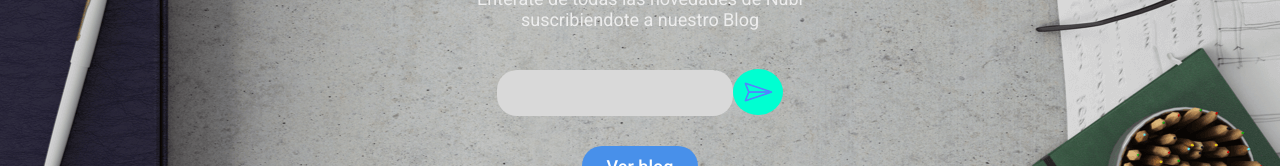
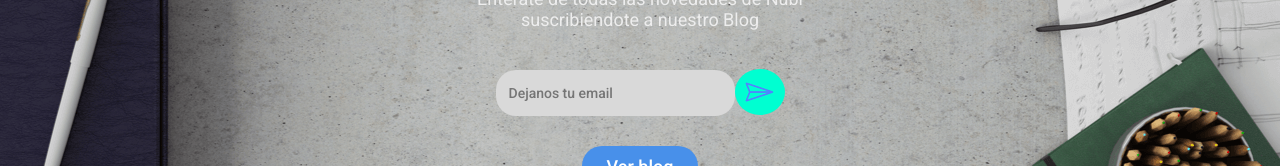
Before and after one commit to jonathanlevrero/NubiProyecto, a React (Create React App) app in the folder nubilanding/: page / in a window 1280 px wide. Shown: the part 189-355 px from the top of the page. Built offline with nearby package versions, Linux system fonts and the light colour scheme.

Commit message:
en estilos agregue mas espacio en el padding del input y en form.js le agregue la tag placeholder

```diff
--- a/nubilanding/src/components/blog/form.js
+++ b/nubilanding/src/components/blog/form.js
@@ -7,7 +7,7 @@ class Form extends React.Component{
         return(
             <form   className={styles.formContenedor}>
                         {/*<label htmlFor="email">Dejanos tu email</label>*/}
-                        <input type="email" className={styles.input}></input>
+                        <input type="email" placeholder="Dejanos tu email" className={styles.input}></input>
                         <botton type="submit" className={styles.enviar}></botton>
             </form>
         )
--- a/nubilanding/src/components/blog/styles.module.scss
+++ b/nubilanding/src/components/blog/styles.module.scss
@@ -45,10 +45,11 @@
     font-size: 14px;
     color: #6A6A6A;
     background-color:#D9D9D9;
-    padding: 10px 50px 10px 15px;
+    padding: 10px 60px 10px 8px;
     border:transparent solid 5px;;
     border-radius:  20px;
     display: inline-block;
+
 
 }
 
```
